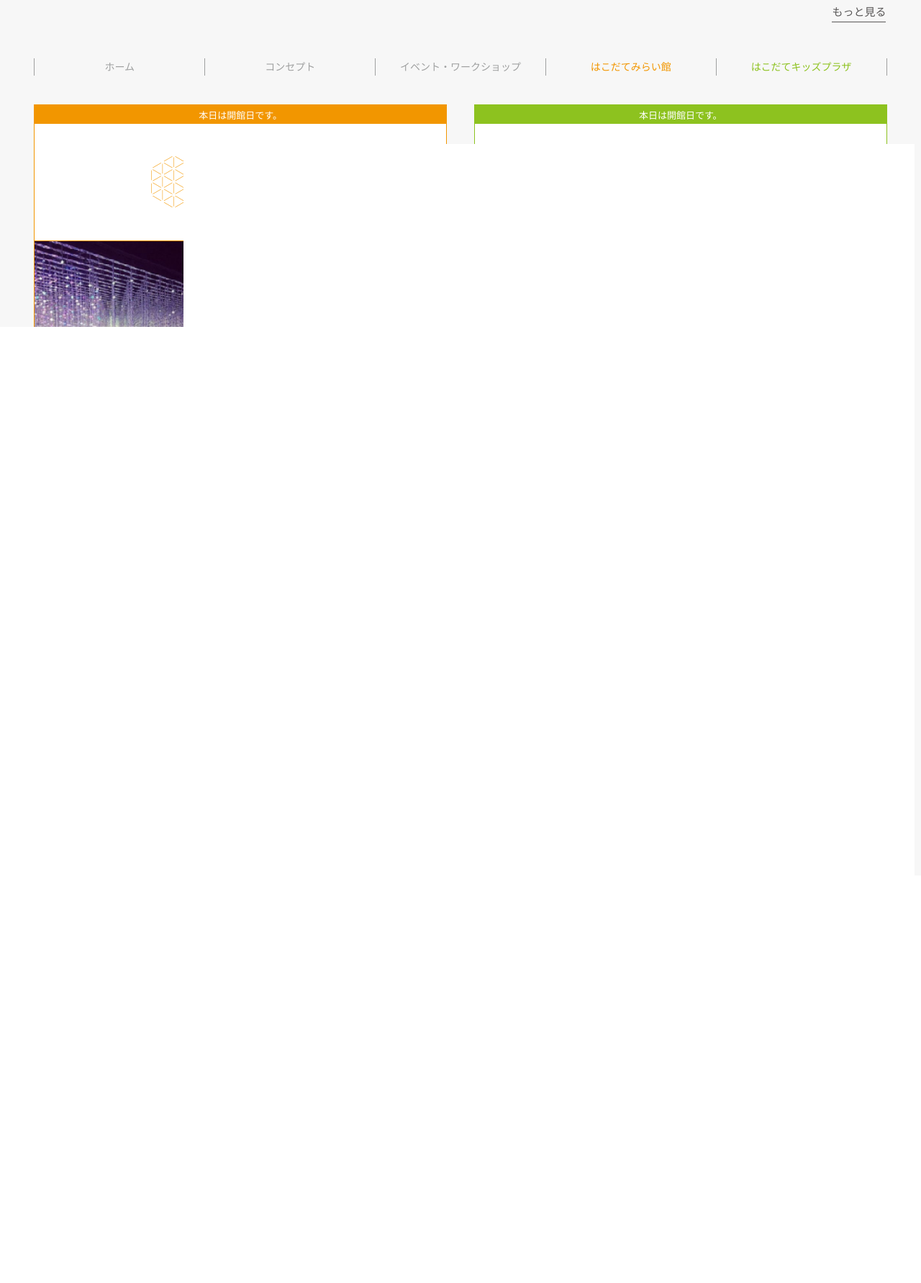
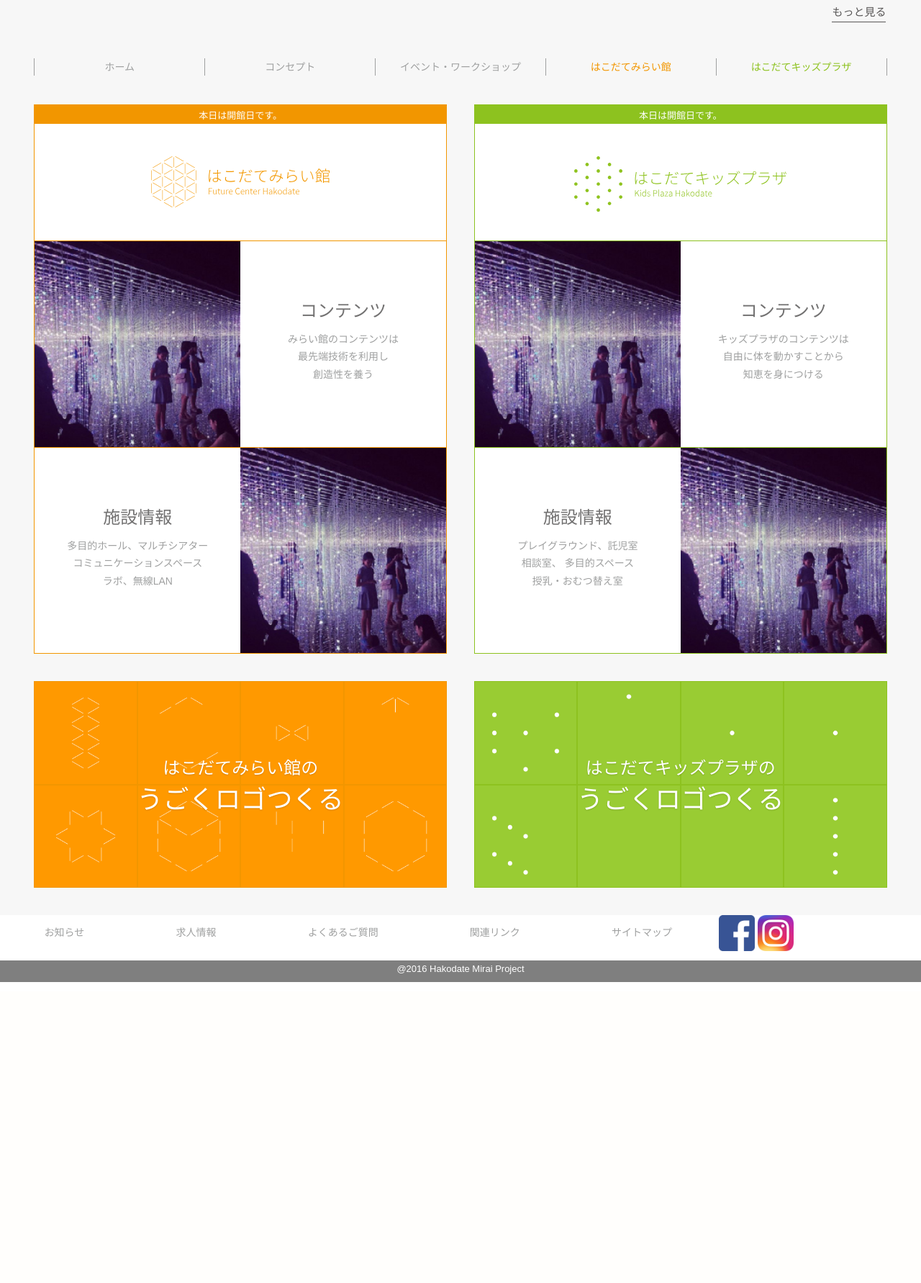
Before and after one commit to YngLab/Msite, a PHP site: page /html/index.html in a window 1280 px wide. Shown: the part 817-2599 px from the top of the page at 72% size. After the commit the page ends 2181 px from the top, so only its background shows below. Run offline with PHP 8.4, Linux system fonts and the light colour scheme; some libraries are stand-ins or nearby versions.

Commit message:
style.cssの更新

```diff
--- a/css/style.css
+++ b/css/style.css
@@ -957,7 +957,31 @@ a {
   margin-top: 20px;
 }
 
-/* module */
+/* line 238, layout/_main.scss */
+footer .foot .footerelements {
+  text-decoration: none;
+  font-size: 14px;
+  color: #9FA0A0;
+  margin-right: 4.8148%;
+  margin-left: 4.8148%;
+  height: 100px;
+}
+/* line 246, layout/_main.scss */
+footer .foot img {
+  vertical-align: middle;
+  width: 50px;
+  height: 50px;
+}
+/* line 252, layout/_main.scss */
+footer p {
+  font-size: 13px;
+  color: #FFFFFF;
+  text-align: center;
+  background: #7F7F7F;
+  width: 100%;
+  height: 30px;
+}
+
 /* state */
 
 /*# sourceMappingURL=style.css.map */
```
Also changed, not shown: 1 other file.
